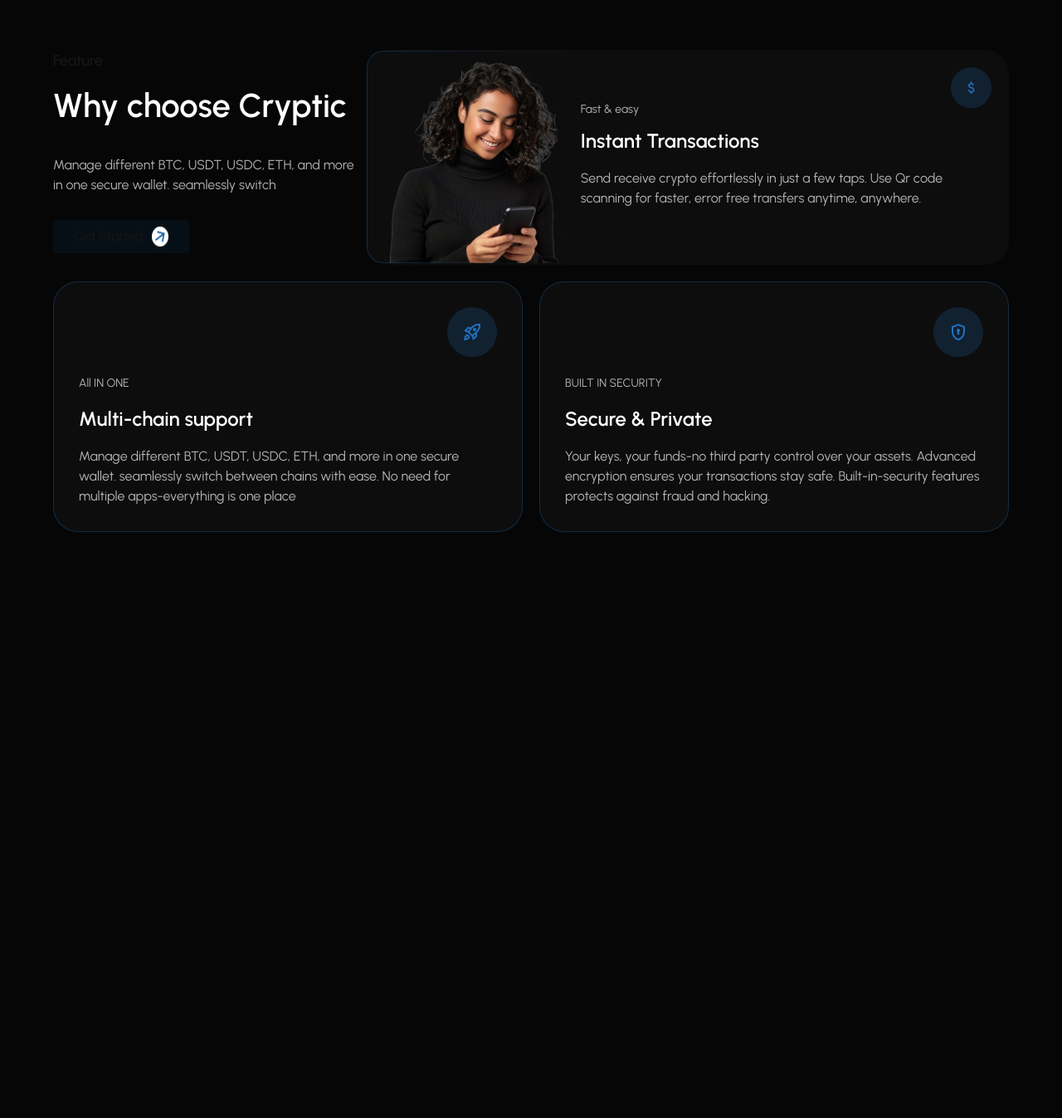
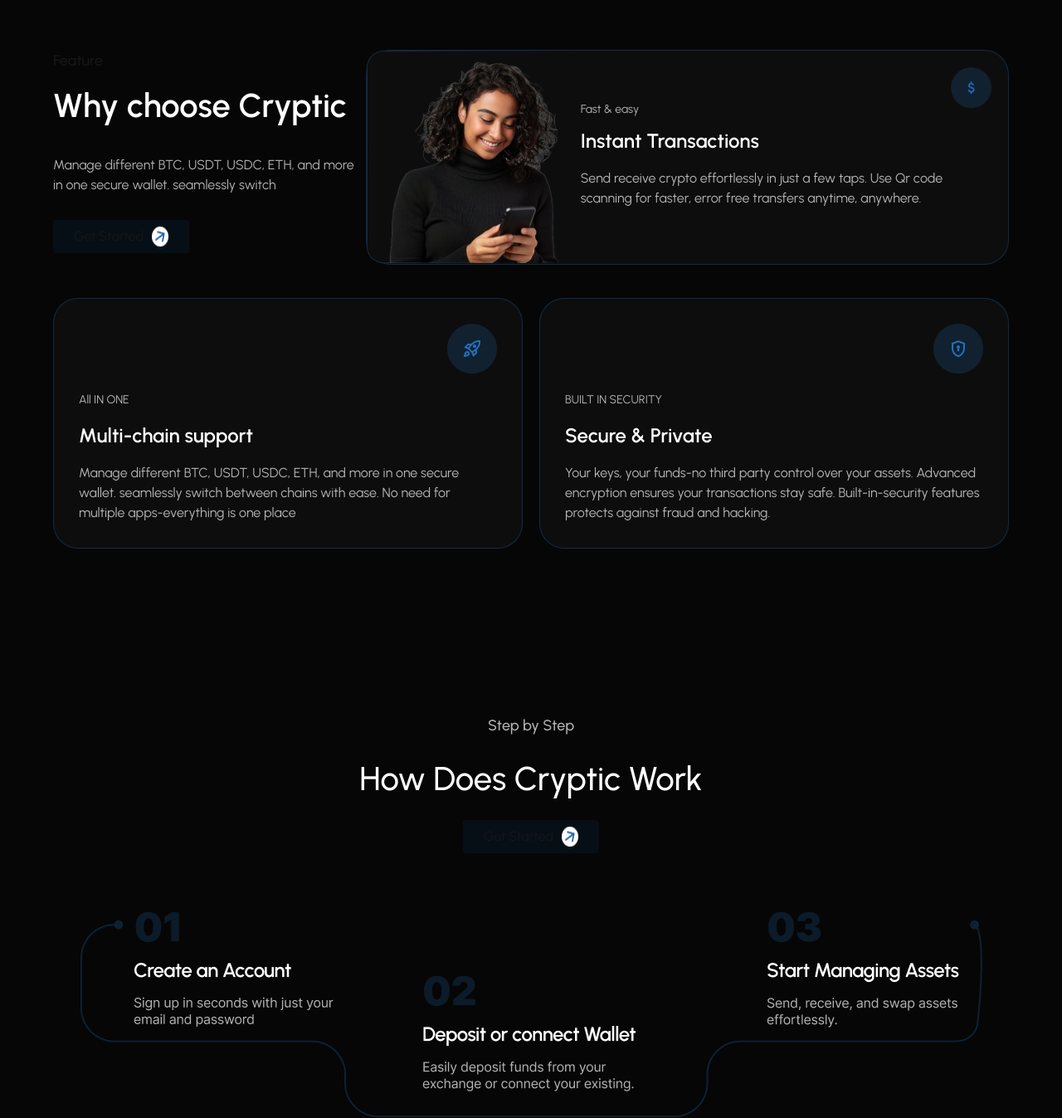
Before and after one commit to Abdulrafiudev/Crypto-Landing-Page, a Next.js app: page / in a window 1280 px wide. Shown: the part 1219-2566 px from the top of the page at 83% size. Before the commit the page ends 1910 px from the top, so only its background shows below. Built offline with nearby package versions, Linux system fonts and the light colour scheme.

Commit message:
completed processes section

```diff
--- a/app/components/feature/feature.tsx
+++ b/app/components/feature/feature.tsx
@@ -24,7 +24,7 @@
             </ArrowBtn>
           </div>
           <div
-            className={`flex-1 bg-[#0D0D0D] border-[1px] border-solid ${styles.backgroundBorder} rounded-[30px] flex pr-[20px] `}
+            className={`flex-1 bg-[#0D0D0D] border-[1px] border-solid  rounded-[30px] flex pr-[20px] border-[#2171C04D]`}
           >
             <Image src={woman} alt="woman" />
             <div className="mt-[60px] flex flex-col">
@@ -46,7 +46,7 @@
             />
           </div>
         </div>
-        <div className="flex mt-[20px] gap-[20px]">
+        <div className="flex mt-[40px] gap-[20px]">
           <FeaturesCard
             image={aeroplane}
             quote="All IN ONE"
--- /dev/null
+++ b/app/components/process/index.ts
@@ -0,0 +1 @@
+export { default } from "./process";
--- /dev/null
+++ b/app/components/process/process.tsx
@@ -0,0 +1,24 @@
+import React from "react";
+import ArrowBtn from "../button/arrowBtn";
+import { process } from "@/images/";
+import Image from "next/image";
+
+const Process = () => {
+  return (
+    <div className="mt-[100px] w-full flex justify-center pt-[50px] flex-col items-center gap-[70px]">
+      <div className="flex flex-col items-center gap-[20px]">
+        <p className="text-[#FFFFFFB2] text-[18px] font-[500]">Step by Step</p>
+        <p className="text-[#FFFFFF] font-[500] text-[40px]">
+          How Does Cryptic Work
+        </p>
+        <ArrowBtn
+          className="bg-[#1A60A61A] px-[25px] py-[8px] rounded-[4px] flex gap-[10px] w-[fit-content]"
+          children="Get Started"
+        />
+      </div>
+      <Image src={process} alt="process" />
+    </div>
+  );
+};
+
+export default Process;
--- a/app/page/landingpage.tsx
+++ b/app/page/landingpage.tsx
@@ -2,6 +2,7 @@
 import Hero from "../components/Hero/Hero";
 import Brand from "../components/brand";
 import Feature from "../components/feature";
+import Process from "../components/process";
 
 const LandingPage = () => {
   return (
@@ -9,6 +10,7 @@
       <Hero />
       <Brand />
       <Feature />
+      <Process />
     </>
   );
 };
--- a/images/index.ts
+++ b/images/index.ts
@@ -11,6 +11,7 @@
 import dollar from "../public/img/dollar.png";
 import aeroplane from "../public/img/aeroplane.png";
 import shield from "../public/img/shield.png";
+import process from "../public/img/process.png";
 
 export {
   logo,
@@ -26,4 +27,5 @@
   dollar,
   aeroplane,
   shield,
+  process,
 };
```
Also changed, not shown: public/img/process.png (added).
